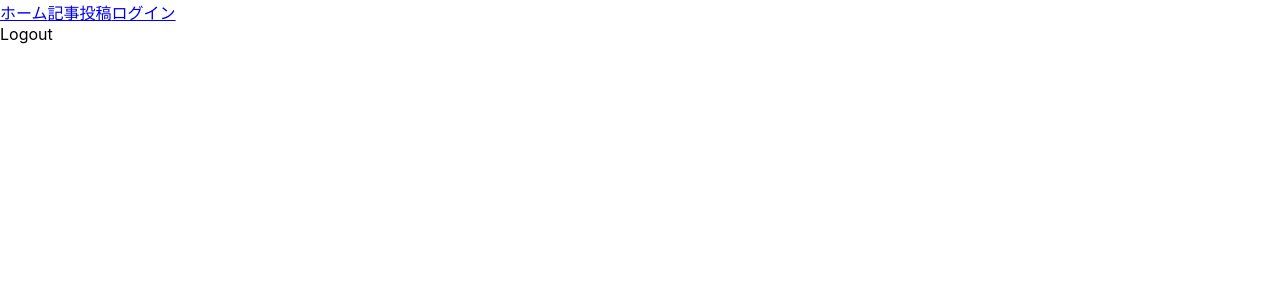
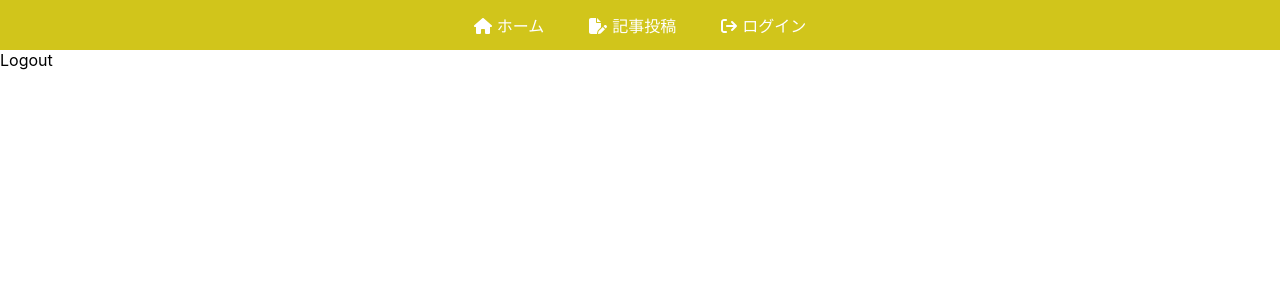
Before and after one commit to snowKuramasa/blog-with-react-and-firebase, a React (Create React App) app: page /logout in a window 1280 px wide. Shown: the top 300 px of the page. Built offline with nearby package versions, Linux system fonts and the light colour scheme.

Commit message:
cssとアイコン追加

```diff
--- a/package.json
+++ b/package.json
@@ -3,6 +3,10 @@
   "version": "0.1.0",
   "private": true,
   "dependencies": {
+    "@fortawesome/fontawesome-svg-core": "^6.4.0",
+    "@fortawesome/free-regular-svg-icons": "^6.4.0",
+    "@fortawesome/free-solid-svg-icons": "^6.4.0",
+    "@fortawesome/react-fontawesome": "^0.2.0",
     "@testing-library/jest-dom": "^5.16.5",
     "@testing-library/react": "^13.4.0",
     "@testing-library/user-event": "^13.5.0",
--- /dev/null
+++ b/src/components/Navbar.css
@@ -0,0 +1,22 @@
+nav {
+  display: flex;
+  justify-content: center;
+  align-items: center;
+  height: 50px;
+  background-color: #d1c51b;
+  gap: 45px;
+}
+
+nav a {
+  text-decoration: none;
+  color: white;
+  transition: 0.3s;
+}
+
+nav a:hover {
+  color: cadetblue;
+}
+
+nav a svg {
+  margin-right: 5px;
+}
--- a/src/components/Navbar.js
+++ b/src/components/Navbar.js
@@ -1,12 +1,25 @@
-import React from 'react'
-import { Link } from 'react-router-dom'
+import React from 'react';
+import { Link } from 'react-router-dom';
+import "./Navbar.css";
+import { FontAwesomeIcon } from '@fortawesome/react-fontawesome'
+import { faHouse, faFilePen, faArrowRightFromBracket } from '@fortawesome/free-solid-svg-icons'
+
 
 export default function Navbar() {
   return (
     <nav>
-     <Link to="/">ホーム</Link>
-     <Link to="/createpost">記事投稿</Link>
-     <Link to="/login">ログイン</Link>
+     <Link to="/">
+        <FontAwesomeIcon icon={faHouse} />
+        ホーム
+      </Link>
+      <Link to="/createpost">
+        <FontAwesomeIcon icon={faFilePen} />
+        記事投稿
+      </Link>
+      <Link to="/login">
+        <FontAwesomeIcon icon={faArrowRightFromBracket} />
+        ログイン
+      </Link>
     </nav>
   )
 }
```
